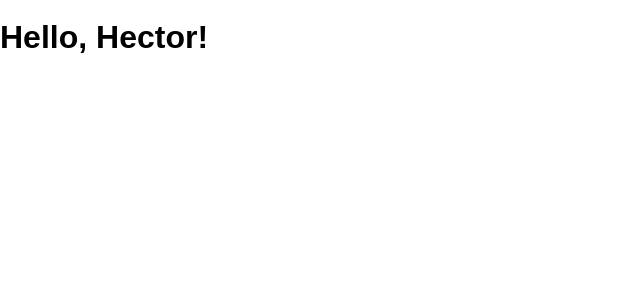
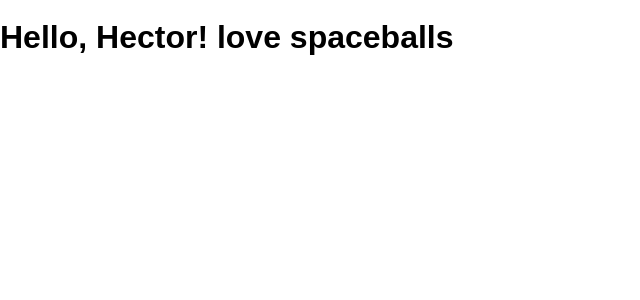
Before and after one commit to alsleaders/movies, a React (Create React App) app: page / in a window 1280 px wide. Shown: the top 300 px of the page, without its empty margins (0-640 px from the left). Built offline with nearby package versions, Linux system fonts and the light colour scheme.

Commit message:
I love spaceballs

```diff
--- a/src/components/HelloWorld.js
+++ b/src/components/HelloWorld.js
@@ -2,7 +2,7 @@ import React, { Component } from 'react'
 
 class HelloWorld extends Component {
   render() {
-    return <h1>Hello, Hector!</h1>
+    return <h1>Hello, Hector! love spaceballs</h1>
   }
 }
 
```
